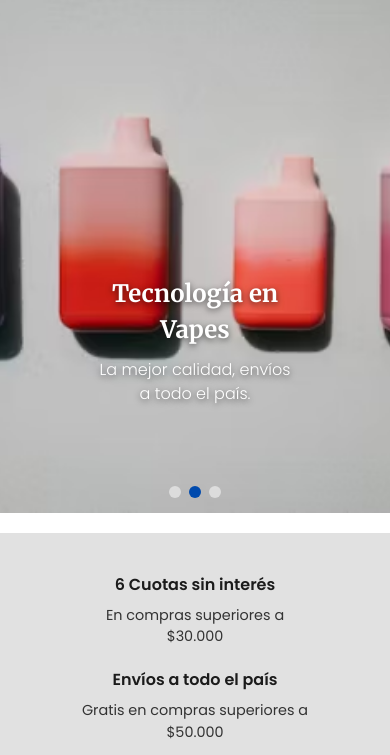
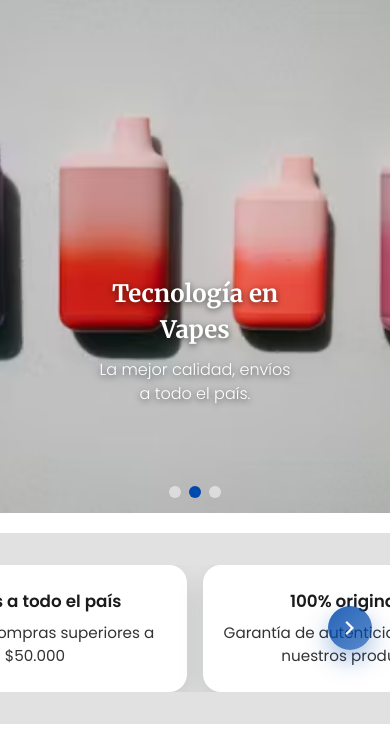
Before and after one commit to AlexFilchel/Pagina-Vesper, a plain HTML site: page Frontend/index.html in a window 390 px wide. Shown: the part 89-844 px from the top of the page. Drawn offline with nearby package versions, Linux system fonts and the light colour scheme.

Commit message:
Improve mobile benefits carousel

```diff
--- a/Frontend/css/style.css
+++ b/Frontend/css/style.css
@@ -735,6 +735,10 @@ body {
   width: 1px;
   background: rgba(0, 0, 0, 0.2);
 }
+
+.benefits__scroll-indicator {
+  display: none;
+}
 /* =======================
    Categorías
 ======================= */
@@ -1649,8 +1653,78 @@ body.is-cart-open {
 }
 
 @media (max-width: 768px) {
+  .benefits {
+    position: relative;
+    padding: 32px 0;
+  }
+
+  .benefits .container {
+    flex-wrap: nowrap;
+    overflow-x: auto;
+    gap: 16px;
+    padding: 0 16px;
+    margin: 0;
+    scroll-snap-type: x mandatory;
+    scroll-padding: 0 16px;
+    scrollbar-width: none;
+    -webkit-overflow-scrolling: touch;
+  }
+
+  .benefits .container::-webkit-scrollbar {
+    display: none;
+  }
+
+  .benefit {
+    flex: 0 0 85%;
+    max-width: 85%;
+    background: #ffffff;
+    border-radius: 18px;
+    padding: 24px 20px;
+    box-shadow: 0 12px 28px rgba(15, 23, 42, 0.12);
+    scroll-snap-align: start;
+    scroll-snap-stop: always;
+  }
+
+  .benefit h3 {
+    font-size: 1.05rem;
+  }
+
+  .benefit p {
+    font-size: 0.95rem;
+  }
+
   .benefit:not(:last-child)::after {
     display: none; /* elimina separador en mobile */
+  }
+
+  .benefits__scroll-indicator {
+    position: absolute;
+    right: 18px;
+    top: 50%;
+    transform: translateY(-50%);
+    display: flex;
+    align-items: center;
+    justify-content: center;
+    width: 44px;
+    height: 44px;
+    border-radius: 50%;
+    background: linear-gradient(135deg, rgba(0, 74, 173, 0.85), rgba(0, 74, 173, 0.65));
+    color: #ffffff;
+    box-shadow: 0 10px 24px rgba(0, 74, 173, 0.35);
+    pointer-events: none;
+    z-index: 5;
+    opacity: 1;
+    transition: opacity 0.3s ease, transform 0.3s ease;
+  }
+
+  .benefits__scroll-indicator span {
+    font-size: 1.75rem;
+    line-height: 1;
+  }
+
+  .benefits__scroll-indicator.is-hidden {
+    opacity: 0;
+    transform: translateY(-50%) scale(0.9);
   }
 }
 
--- a/Frontend/index.html
+++ b/Frontend/index.html
@@ -246,6 +246,9 @@
           <p>En efectivo y transferencia bancaria</p>
         </article>
       </div>
+      <div class="benefits__scroll-indicator" aria-hidden="true">
+        <span class="material-symbols-outlined" aria-hidden="true">chevron_right</span>
+      </div>
     </section>
 
     <!-- Categorías -->
--- a/Frontend/javaScript/main.js
+++ b/Frontend/javaScript/main.js
@@ -1032,6 +1032,56 @@ document.addEventListener("DOMContentLoaded", () => {
   filtersMediaQuery.addEventListener("change", handleFiltersMediaChange);
   handleFiltersMediaChange(filtersMediaQuery);
 
+  /* ===========================
+     🔹 Carrusel de beneficios (mobile)
+  =========================== */
+  const benefitsSection = document.querySelector(".benefits");
+  const benefitsTrack = benefitsSection?.querySelector(".container");
+  const benefitsIndicator = benefitsSection?.querySelector(".benefits__scroll-indicator");
+
+  if (benefitsTrack && benefitsIndicator) {
+    const mobileBenefitsQuery = window.matchMedia("(max-width: 768px)");
+
+    const toggleIndicator = () => {
+      if (!mobileBenefitsQuery.matches) {
+        benefitsIndicator.classList.add("is-hidden");
+        return;
+      }
+
+      const { scrollLeft, scrollWidth, clientWidth } = benefitsTrack;
+      const maxScroll = scrollWidth - clientWidth;
+      const canScroll = maxScroll > 2;
+
+      if (!canScroll) {
+        benefitsIndicator.classList.add("is-hidden");
+        return;
+      }
+
+      const isAtEnd = scrollLeft >= maxScroll - 2;
+      benefitsIndicator.classList.toggle("is-hidden", isAtEnd);
+    };
+
+    const handleScroll = () => {
+      window.requestAnimationFrame(toggleIndicator);
+    };
+
+    const handleResize = () => {
+      window.requestAnimationFrame(toggleIndicator);
+    };
+
+    benefitsTrack.addEventListener("scroll", handleScroll, { passive: true });
+    window.addEventListener("resize", handleResize);
+
+    if (typeof mobileBenefitsQuery.addEventListener === "function") {
+      mobileBenefitsQuery.addEventListener("change", toggleIndicator);
+    } else if (typeof mobileBenefitsQuery.addListener === "function") {
+      mobileBenefitsQuery.addListener(toggleIndicator);
+    }
+
+    window.addEventListener("load", toggleIndicator);
+    toggleIndicator();
+  }
+
 /* ===========================
    🔹 Sombra dinámica del header
 =========================== */
```
